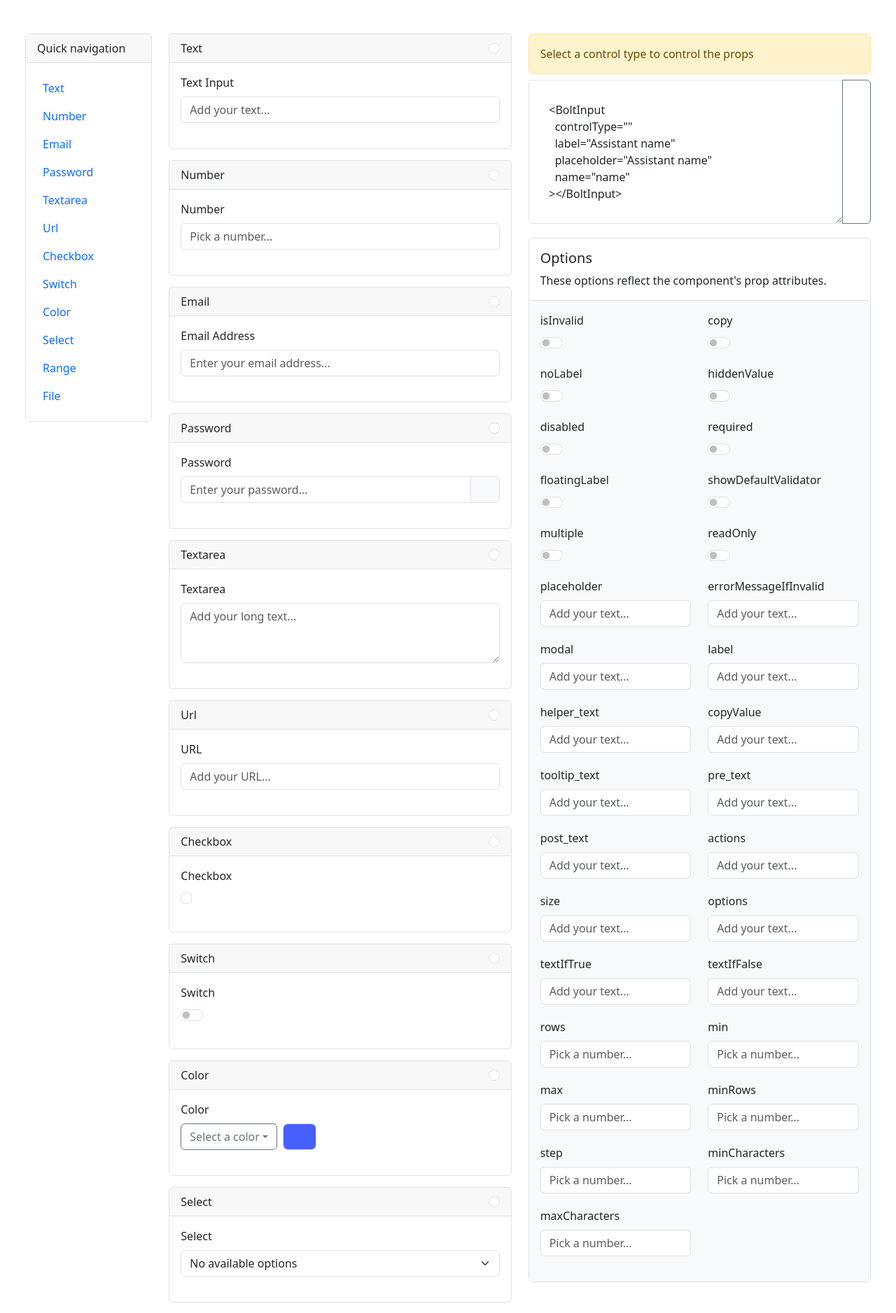
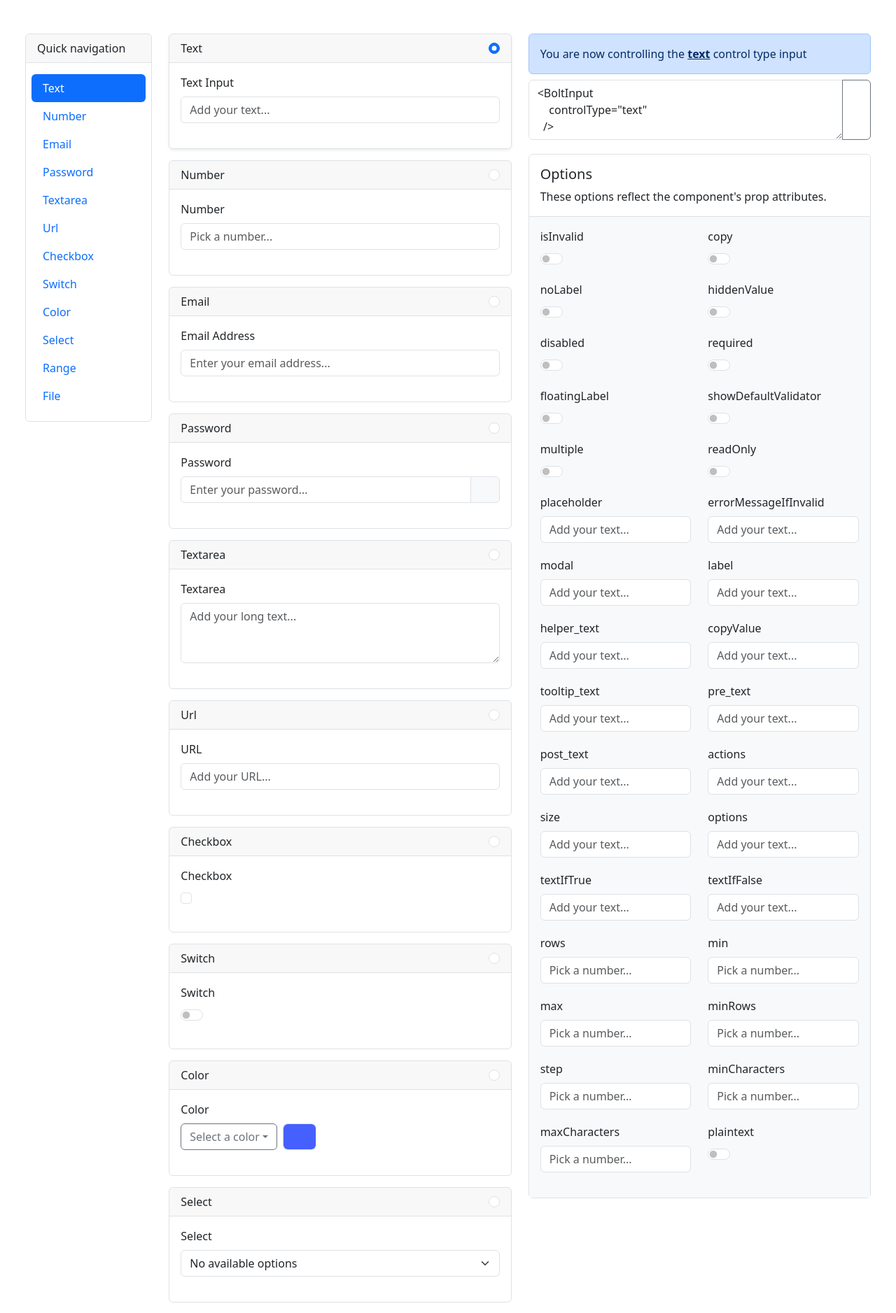
Before and after one commit to Paleo-Inc/Bolt-Components, a Next.js app: page /playground in a window 1280 px wide. Shown: the top 1877 px of the page at 70% size. Built offline with nearby package versions, Linux system fonts and the light colour scheme; some icons are missing.

Commit message:
Updated playground

```diff
--- a/pages/playground.js
+++ b/pages/playground.js
@@ -22,81 +22,76 @@ const inputProperties = config.getInputProperties();
 export default function Inputs() {
   // Dynamic state object for each controlType
   const [controlStates, setControlStates] = useState({});
-  const [selectedControlType, setSelectedControlType] = useState("");
+  const [selectedControlType, setSelectedControlType] = useState("text");
   console.log("selectedControlType", selectedControlType);
+
+  // Initial state setup
+  let initialState = {};
+
+  inputProperties.forEach((prop) => {
+    initialState[prop.prop] = prop.default_value;
+  });
 
   // Function to initialize state for a new controlType
   const initializeControlState = (type) => {
     if (!controlStates[type]) {
+      // Filter inputProperties to include only those with default_value = true
+      const propertiesWithDefaultValueTrue = inputProperties.filter(
+        (prop) => prop.default_value === true
+      );
+      // Create initial state object with properties having default_value = true
+      let initialState = {};
+      propertiesWithDefaultValueTrue.forEach((prop) => {
+        initialState[prop.prop] = prop.default_value;
+      });
+      // Update the state with the initialState for the control type
       setControlStates((prevState) => ({
         ...prevState,
-        [type]: {
-          isInvalid: false,
-          placeholder: "",
-          rows: null,
-          min: null,
-          max: null,
-          errorMessageIfInvalid: "",
-          label: "",
-          helper_text: "",
-          copy: false,
-          copyValue: "",
-          minRows: null,
-          tooltip_text: "",
-          pre_text: "",
-          post_text: "",
-          noLabel: false,
-          modal: false,
-          pre_text: "",
-          post_text: "",
-          flush: false,
-          actions: "",
-          size: "",
-          options: "",
-          disabled: false,
-          step: null,
-          floatingLabel: false,
-          minCharacters: null,
-          maxCharacters: null,
-          hiddenValue: false,
-          textIfTrue: "",
-          textIfFalse: "",
-          required: false,
-          showDefaultValidator: false,
-          multiple: false,
-          readOnly: false,
-          plaintext: false,
-        },
+        [type]: { ...initialState },
       }));
     }
   };
 
-  const [controlCode, setControlCode] = useState(`
-    <BoltInput
-      controlType="${selectedControlType}"
-      label="Assistant name"
-      placeholder="Assistant name"
-      name="name"
-    ></BoltInput>
-  `);
+  const getControlCodeTemplate = () => {
+    // Start the template with the fixed controlType
+    let template = `<BoltInput\n    controlType="${selectedControlType}"\n`;
+    // Dynamically add properties from the controlStates for the selectedControlType
+    const currentState = controlStates[selectedControlType];
+    for (const property in currentState) {
+      if (currentState.hasOwnProperty(property)) {
+        template += `    ${property}="${currentState[property]}"\n`;
+      }
+    }
+    // Close the template
+    template += `  />`;
+    return template;
+  };
 
-  console.log("Control code", controlCode);
+  console.log("Value:", controlStates[selectedControlType]?.value);
+
+  const [controlCode, setControlCode] = useState(getControlCodeTemplate());
+  console.log("controlCode", controlCode);
 
   useEffect(() => {
-    // This function will run whenever selectedControlType changes
-    const updatedControl = `
-      <BoltInput
-        controlType="${selectedControlType}"
-        label="Updated Assistant name"
-        placeholder="Updated Assistant name"
-        name="updatedName"
-      ></BoltInput>
-    `;
+    // This function will run whenever selectedControlType or controlStates changes
+    const updatedControl = getControlCodeTemplate();
     setControlCode(updatedControl);
-  }, [selectedControlType]); // Dependency array
+  }, [selectedControlType, controlStates]); // Include controlStates in the dependency array
 
-  const updateControlType = (newType) => {
-    setSelectedControlType(newType);
+  // Function to handle the div click event
+  const handleDivClick = (event) => {
+    // Accessing the clicked div
+    const clickedDiv = event.currentTarget;
+    // Determine the new controlType
+    const controlType = clickedDiv.id || clickedDiv.getAttribute("eventkey");
+    // Update the selected control type
+    setSelectedControlType(controlType);
+    // Initialize state for the new control type if not already done
+    initializeControlState(controlType);
+    // If you need to update date-related properties, do it here
+    // Example: updateState(someDateValue, 'dateProperty', controlType)
+    // Update the control code
+    setControlCode(getControlCodeTemplate());
   };
 
   // Function to update state based on input type and controlType
@@ -104,7 +99,6 @@ export default function Inputs() {
     // Ensure the state for this controlType is initialized
     initializeControlState(controlType);
     console.log("Updating state for", controlType, property, value);
-
     // Update the specific property for the given controlType
     setControlStates((prevStates) => ({
       ...prevStates,
@@ -113,17 +107,7 @@ export default function Inputs() {
         [property]: value,
       },
     }));
-  };
-
-  // Function to handle the div click event
-  const handleDivClick = (event) => {
-    // Accessing the clicked div
-    const clickedDiv = event.currentTarget;
-    // Update the selectedControlType state with the id of the clicked div
-    const controlType =
-      event.currentTarget.id || clickedDiv.getAttribute("eventkey");
-    setSelectedControlType(controlType);
-    setControlCode(controlType);
+    setControlCode(getControlCodeTemplate());
   };
 
   const alert = (
@@ -164,7 +148,7 @@ export default function Inputs() {
                     onSelect={setSelectedControlType}
                     className="flex-column"
                   >
-                    {controlTypes.map((control, controlIndex) => (
+                    {controlTypes.map((control) => (
                       <NavItem key={control.type}>
                         <NavLink
                           href={`#${control.type}`}
@@ -208,51 +192,11 @@ export default function Inputs() {
                     </Card.Header>
                     <Card.Body>
                       <BoltInput
-                        label={controlStates[control.type]?.label}
+                        {...controlStates[control.type]}
                         controlType={control.type}
-                        copy={controlStates[control.type]?.copy}
-                        isInvalid={controlStates[control.type]?.isInvalid}
-                        placeholder={controlStates[control.type]?.placeholder}
-                        helper_text={controlStates[control.type]?.helper_text}
-                        noLabel={controlStates[control.type]?.noLabel}
-                        min={controlStates[control.type]?.min}
-                        modal={controlStates[control.type]?.modal}
-                        max={controlStates[control.type]?.max}
-                        tooltip_text={controlStates[control.type]?.tooltip_text}
-                        errorMessageIfInvalid={
-                          controlStates[control.type]?.errorMessageIfInvalid
-                        }
-                        minRows={controlStates[control.type]?.minRows}
-                        rows={controlStates[control.type]?.rows}
-                        copyValue={controlStates[control.type]?.copyValue}
-                        pre_text={controlStates[control.type]?.pre_text}
-                        post_text={controlStates[control.type]?.post_text}
-                        flush={controlStates[control.type]?.flush}
-                        actions={controlStates[control.type]?.actions}
-                        size={controlStates[control.type]?.size}
-                        disabled={controlStates[control.type]?.disabled}
-                        step={controlStates[control.type]?.step}
-                        floatingLabel={
-                          controlStates[control.type]?.floatingLabel
-                        }
                         options={[controlStates[control.type]?.options].filter(
                           Boolean
                         )}
-                        minCharacters={
-                          controlStates[control.type]?.minCharacters
-                        }
-                        maxCharacters={
-                          controlStates[control.type]?.maxCharacters
-                        }
-                        hiddenValue={controlStates[control.type]?.hiddenValue}
-                        textIfTrue={controlStates[control.type]?.textIfTrue}
-                        textIfFalse={controlStates[control.type]?.textIfFalse}
-                        required={controlStates[control.type]?.required}
-                        showDefaultValidator={
-                          controlStates[control.type]?.showDefaultValidator
-                        }
-                        multiple={controlStates[control.type]?.multiple}
-                        readOnly={controlStates[control.type]?.readOnly}
                       />
                     </Card.Body>
                   </Card>
@@ -270,15 +214,16 @@ export default function Inputs() {
                     noLabel
                     value={controlCode}
                     copy
-                  ></BoltInput>
+                  />
                 </div>
                 <Card className="border">
                   <Accordion.Item>
-
                     <Card.Body className="border-bottom">
                       <div>
                         <Card.Title>Options</Card.Title>
-                        <Card.Text>These options reflect the component's prop attributes.</Card.Text>
+                        <Card.Text>
+                          These options reflect the component's prop attributes.
+                        </Card.Text>
                       </div>
                     </Card.Body>
                     <Card.Body className="bg-light scrollable">
--- a/src/config/InputProperties.ts
+++ b/src/config/InputProperties.ts
@@ -2,41 +2,45 @@
 export interface InputProperty {
   prop: string;
   dataType: "switch" | "text" | "number";
+  default_value: string | number | boolean | null;
+  standard: boolean;
 }
 
+//The below should be in its file and have default states already set up.  Search "TODO OPTIONS" for related.
 // Use the interface for the array
 const inputProperties: InputProperty[] = [
-  { prop: "isInvalid", dataType: "switch" },
-  { prop: "copy", dataType: "switch" },
-  { prop: "noLabel", dataType: "switch" },
-  { prop: "hiddenValue", dataType: "switch" },
-  { prop: "disabled", dataType: "switch" },
-  { prop: "required", dataType: "switch" },
-  { prop: "floatingLabel", dataType: "switch" },
-  { prop: "showDefaultValidator", dataType: "switch" },
-  { prop: "multiple", dataType: "switch" },
-  { prop: "readOnly", dataType: "switch" },
-  { prop: "placeholder", dataType: "text" },
-  { prop: "errorMessageIfInvalid", dataType: "text" },
-  { prop: "modal", dataType: "text" },
-  { prop: "label", dataType: "text" },
-  { prop: "helper_text", dataType: "text" },
-  { prop: "copyValue", dataType: "text" },
-  { prop: "tooltip_text", dataType: "text" },
-  { prop: "pre_text", dataType: "text" },
-  { prop: "post_text", dataType: "text" },
-  { prop: "actions", dataType: "text" },
-  { prop: "size", dataType: "text" },
-  { prop: "options", dataType: "text" },
-  { prop: "textIfTrue", dataType: "text" },
-  { prop: "textIfFalse", dataType: "text" },
-  { prop: "rows", dataType: "number" },
-  { prop: "min", dataType: "number" },
-  { prop: "max", dataType: "number" },
-  { prop: "minRows", dataType: "number" },
-  { prop: "step", dataType: "number" },
-  { prop: "minCharacters", dataType: "number" },
-  { prop: "maxCharacters", dataType: "number" },
+  { prop: "isInvalid", dataType: "switch", default_value: false , standard: false },
+  { prop: "copy", dataType: "switch", default_value: false , standard: false },
+  { prop: "noLabel", dataType: "switch", default_value: false , standard: false },
+  { prop: "hiddenValue", dataType: "switch", default_value: false , standard: false },
+  { prop: "disabled", dataType: "switch", default_value: false , standard: false },
+  { prop: "required", dataType: "switch", default_value: false , standard: false },
+  { prop: "floatingLabel", dataType: "switch", default_value: false , standard: false },
+  { prop: "showDefaultValidator", dataType: "switch", default_value: false , standard: false },
+  { prop: "multiple", dataType: "switch", default_value: false , standard: false },
+  { prop: "readOnly", dataType: "switch", default_value: false , standard: false },
+  { prop: "placeholder", dataType: "text", default_value: "" , standard: false },
+  { prop: "errorMessageIfInvalid", dataType: "text", default_value: "" , standard: false },
+  { prop: "modal", dataType: "text", default_value: "" , standard: false },
+  { prop: "label", dataType: "text", default_value: "" , standard: true },
+  { prop: "helper_text", dataType: "text", default_value: "" , standard: false },
+  { prop: "copyValue", dataType: "text", default_value: "" , standard: false },
+  { prop: "tooltip_text", dataType: "text", default_value: "" , standard: false },
+  { prop: "pre_text", dataType: "text", default_value: "" , standard: false },
+  { prop: "post_text", dataType: "text", default_value: "" , standard: false },
+  { prop: "actions", dataType: "text", default_value: "" , standard: false },
+  { prop: "size", dataType: "text", default_value: "" , standard: false },
+  { prop: "options", dataType: "text", default_value: "" , standard: false },
+  { prop: "textIfTrue", dataType: "text", default_value: "" , standard: false },
+  { prop: "textIfFalse", dataType: "text", default_value: "" , standard: false },
+  { prop: "rows", dataType: "number", default_value: null , standard: false },
+  { prop: "min", dataType: "number", default_value: null , standard: false },
+  { prop: "max", dataType: "number", default_value: null , standard: false },
+  { prop: "minRows", dataType: "number", default_value: null , standard: false },
+  { prop: "step", dataType: "number", default_value: null , standard: false },
+  { prop: "minCharacters", dataType: "number", default_value: null , standard: false },
+  { prop: "maxCharacters", dataType: "number", default_value: null , standard: false },
+  { prop: "plaintext", dataType: "switch", default_value: false , standard: false },
 ];
 
 export default inputProperties;
--- a/src/wrappers/BaseInputWrapper.js
+++ b/src/wrappers/BaseInputWrapper.js
@@ -7,7 +7,7 @@ import  InfoIcon  from "../components/micro-components/InfoIcon";
 import ListGroup from "react-bootstrap/ListGroup";
 import { RenderFilePreviews } from "../helpers/functions/RenderFilePreview";
 
-// Define a functional component called BaseInputWrapper that takes various props as input
+//The below should be in its file and have default states already set up.  Search "TODO OPTIONS" for related.
 const BaseInputWrapper = ({
   label,
   id,
--- a/src/wrappers/BoltInput.js
+++ b/src/wrappers/BoltInput.js
@@ -12,7 +12,7 @@ import RenderInputActions from "../helpers/functions/RenderInputActions";
 import Config from "../config/Config";
 
 const config = new Config();
-
+//The below should be in its file and have default states already set up.  Search "TODO OPTIONS" for related.
 const BoltInput = ({
   label,
   placeholder,
@@ -108,8 +108,8 @@ const BoltInput = ({
 
   // Effect to synchronize state with props
   useEffect(() => {
-    setValue(value);
-  }, [value, setValue]);
+    setValue(propValue);
+  }, [propValue]);
 
   // Handler for keyDown event
   const handleKeyDown = (e) => {
@@ -184,7 +184,7 @@ const BoltInput = ({
     isInvalid,
     showDefaultValidator
   );
-
+//The below should be in its file and have default states already set up.  Search "TODO OPTIONS" for related.
   const defaultProps = {
     type,
     name,
```
